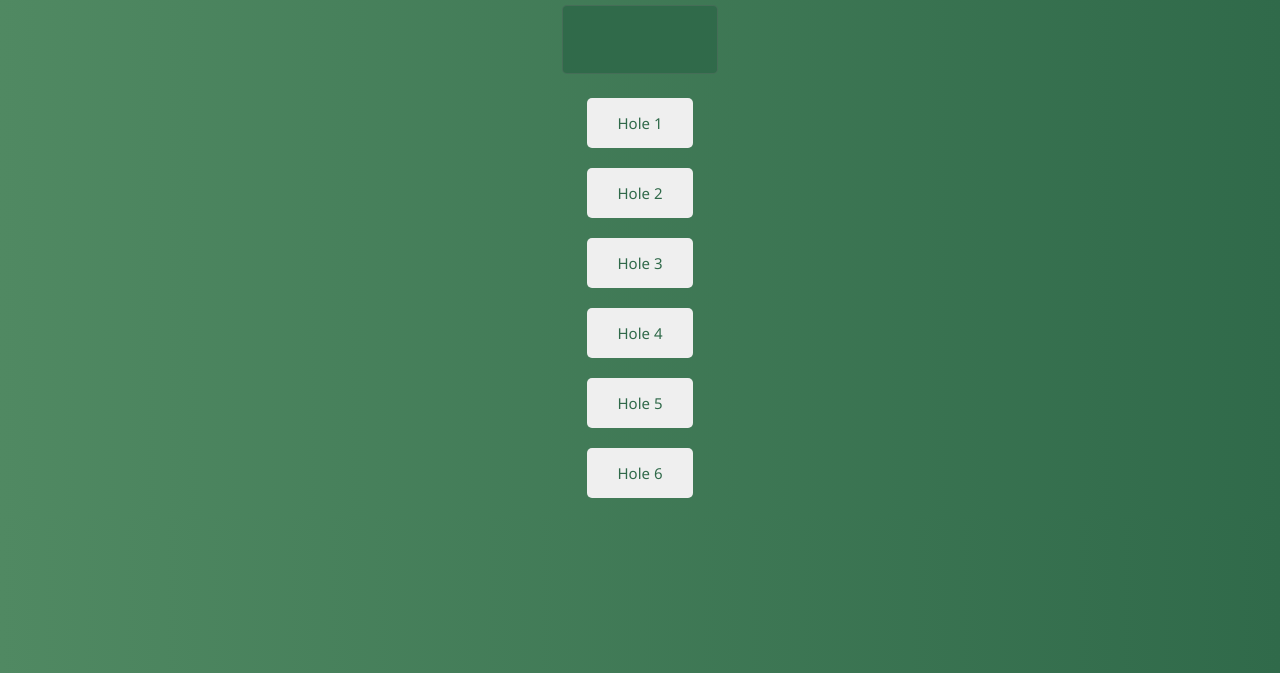
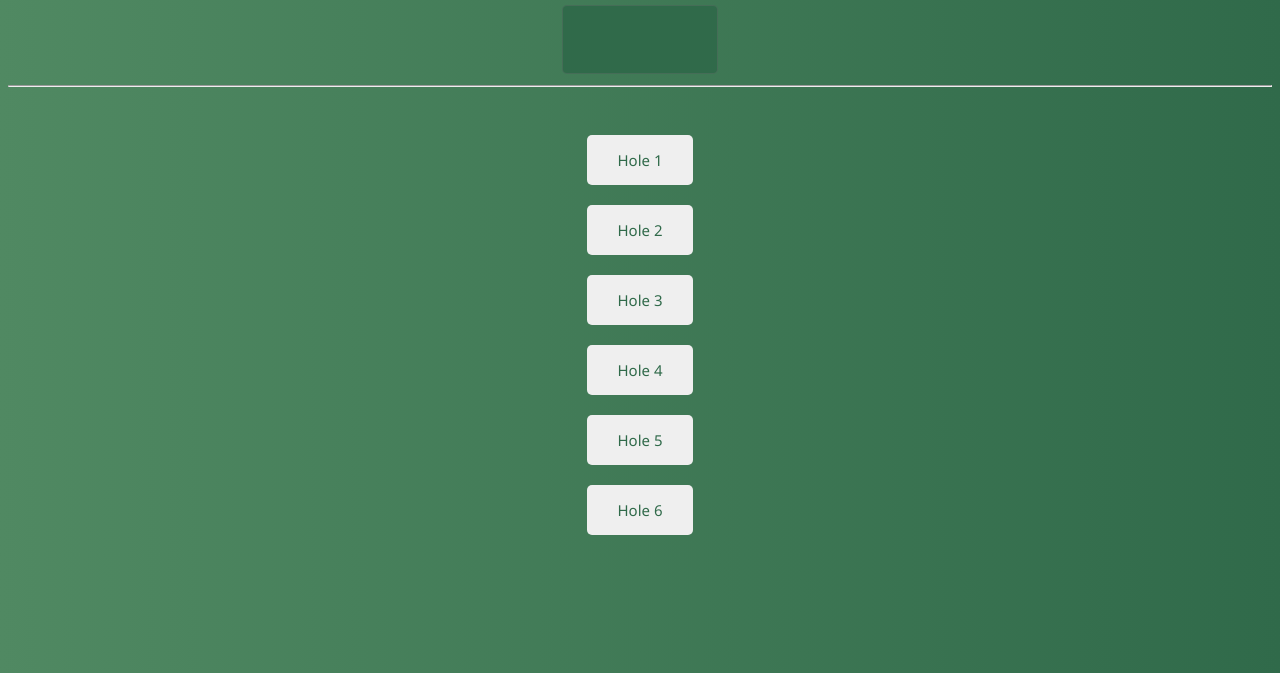
Before and after one commit to Vivian-Trieu/BevTrackr, a plain HTML site: page drivelist.html in a window 1280 px wide. Shown: the part 127-800 px from the top of the page. Drawn offline with Linux system fonts and the light colour scheme; no server answers.

Commit message:
Update drivelist.html
updated UI

```diff
--- a/drivelist.html
+++ b/drivelist.html
@@ -13,21 +13,26 @@
 </head>
 
 <body>
-    <div class="container">
+     <div class="container">
         <h1>Golf Holes</h1>
+
+        <div class="buttonBackground">
         <textarea class="textArea" disabled="yes"></textarea><br>
+        <hr><br>
+
         <button class="holeButton" onclick="togglePingStatus(1)">Hole 1</button>
         <button class="holeButton" onclick="togglePingStatus(2)">Hole 2</button>
         <button class="holeButton" onclick="togglePingStatus(3)">Hole 3</button>
         <button class="holeButton" onclick="togglePingStatus(4)">Hole 4</button>
         <button class="holeButton" onclick="togglePingStatus(5)">Hole 5</button>
-        <button class="holeButton" onclick="togglePingStatus(6)">Hole 6</button>
+        <button class="holeButton" id="hole6" onclick="togglePingStatus(6)">Hole 6</button>
+        </div>
         <!-- Add more buttons for additional holes -->
+        </textarea>
+
     </div>
 
-    <script src="drivelist.js">
-
-    </script>
+    <script src="drivelist.js"></script>
 </body>
 
 </html>
```
